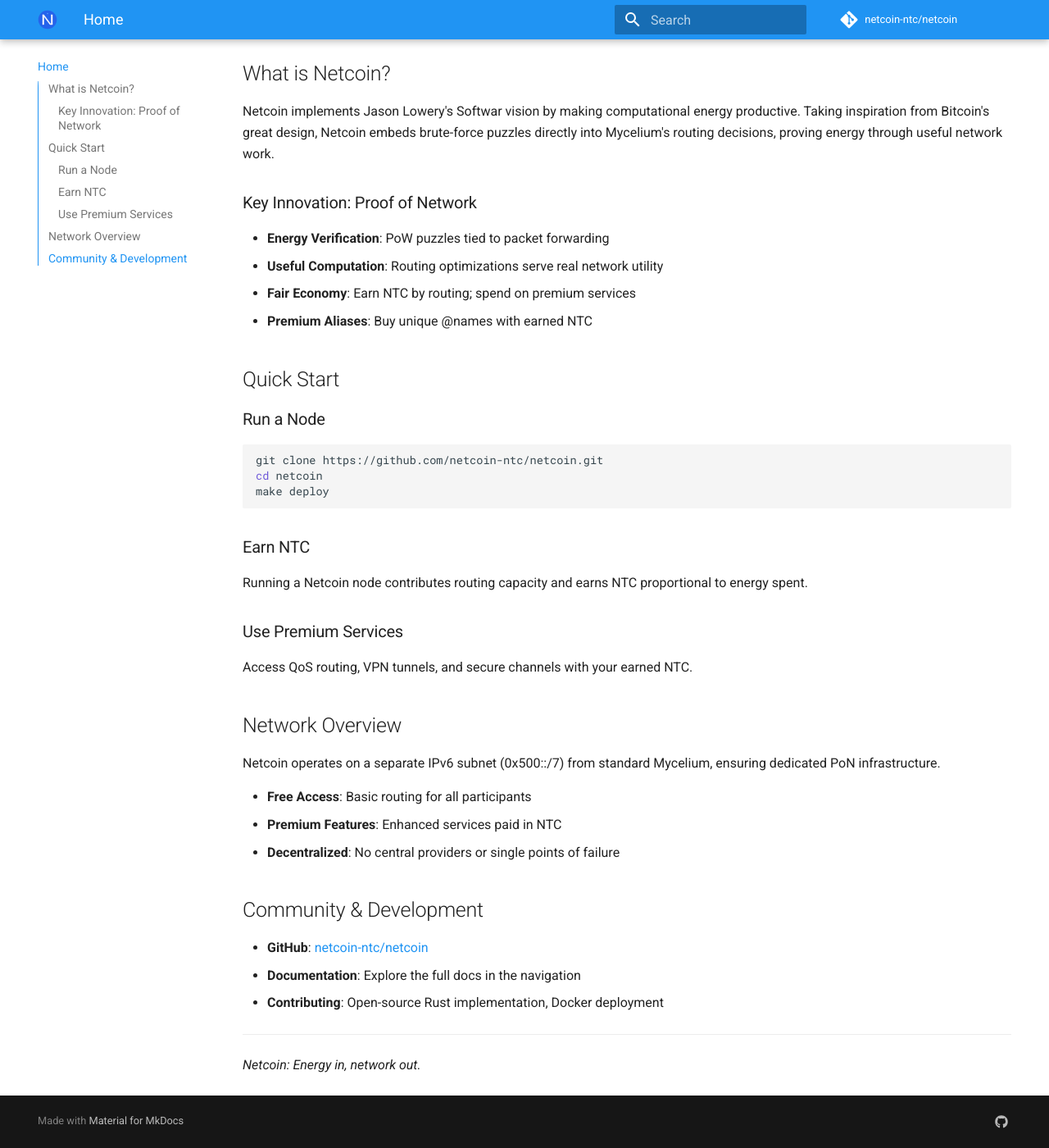
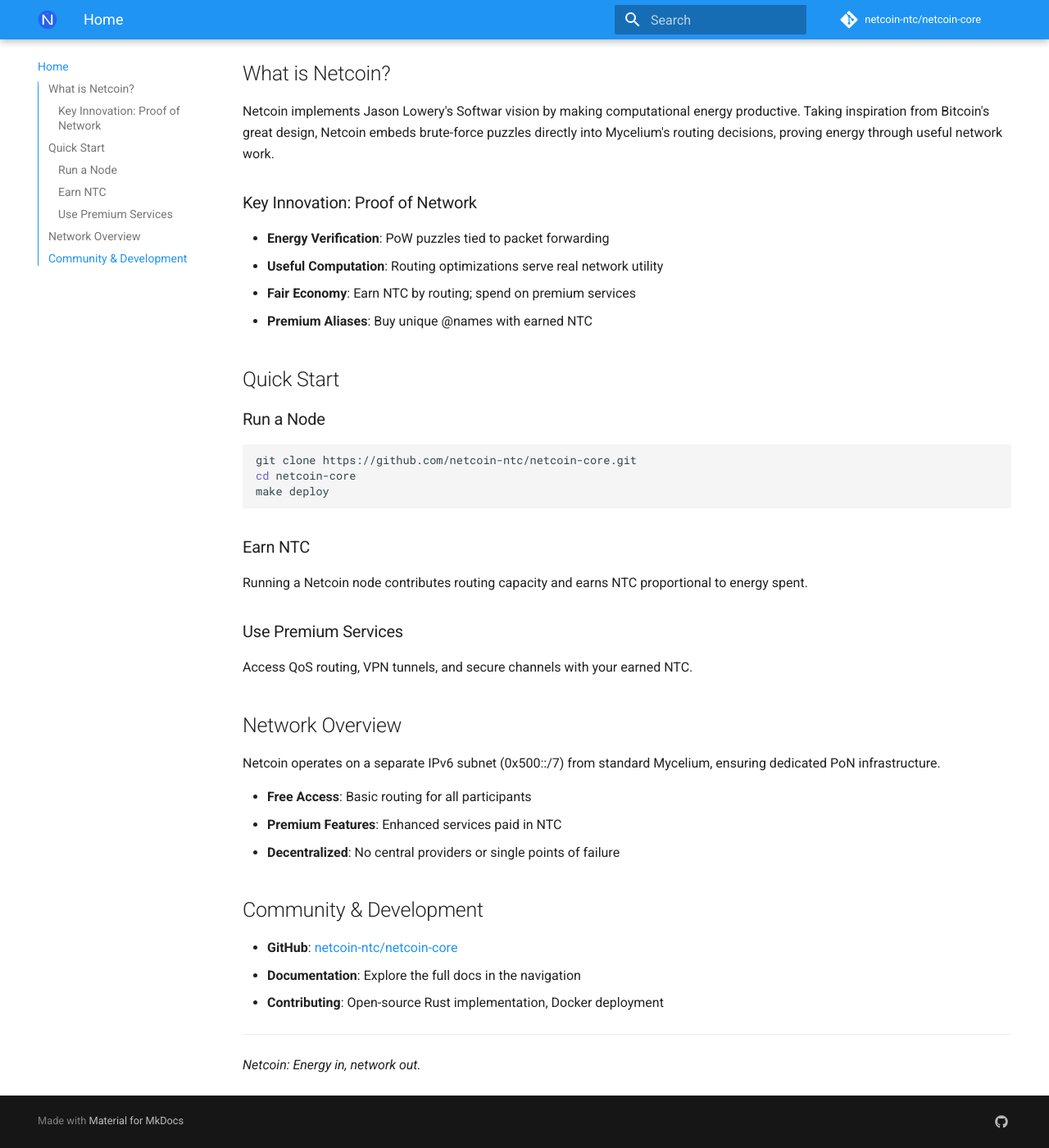
Before and after one commit to netcoin-ntc/netcoin-docs, an MkDocs documentation site: the page built from docs/index.md, in a window 1280 px wide and 1400 px high, scrolled down 272 px. Shown: the whole window at 82% size. Built offline with MkDocs 1.6.1 and Material for MkDocs 9.7.7, drawn with Linux system fonts in a browser that asks for light colours; comment, search, counter and statistics services are not loaded.

Commit message:
docs: Update repository references from netcoin to netcoin-core

````diff
--- a/docs/index.md
+++ b/docs/index.md
@@ -16,8 +16,8 @@
 
 ### Run a Node
 ```bash
-git clone https://github.com/netcoin-ntc/netcoin.git
-cd netcoin
+git clone https://github.com/netcoin-ntc/netcoin-core.git
+cd netcoin-core
 make deploy
 ```
 
@@ -37,7 +37,7 @@
 
 ## Community & Development
 
-- **GitHub**: [netcoin-ntc/netcoin](https://github.com/netcoin-ntc/netcoin)
+- **GitHub**: [netcoin-ntc/netcoin-core](https://github.com/netcoin-ntc/netcoin-core)
 - **Documentation**: Explore the full docs in the navigation
 - **Contributing**: Open-source Rust implementation, Docker deployment
 
--- a/mkdocs.yml
+++ b/mkdocs.yml
@@ -1,7 +1,7 @@
 site_name: Netcoin
-site_url: https://netcoin-ntc.github.io/netcoin
-repo_url: https://github.com/netcoin-ntc/netcoin
-repo_name: netcoin-ntc/netcoin
+site_url: https://netcoin-ntc.github.io/netcoin-docs
+repo_url: https://github.com/netcoin-ntc/netcoin-core
+repo_name: netcoin-ntc/netcoin-core
 edit_uri: edit/main/docs/
 
 nav:
@@ -34,7 +34,7 @@ plugins:
 extra:
   social:
     - icon: fontawesome/brands/github
-      link: https://github.com/netcoin-ntc/netcoin
+      link: https://github.com/netcoin-ntc/netcoin-core
 
 markdown_extensions:
   - pymdownx.highlight
````
Also changed, not shown: docs/CLI.md (+1 -1 lines).
